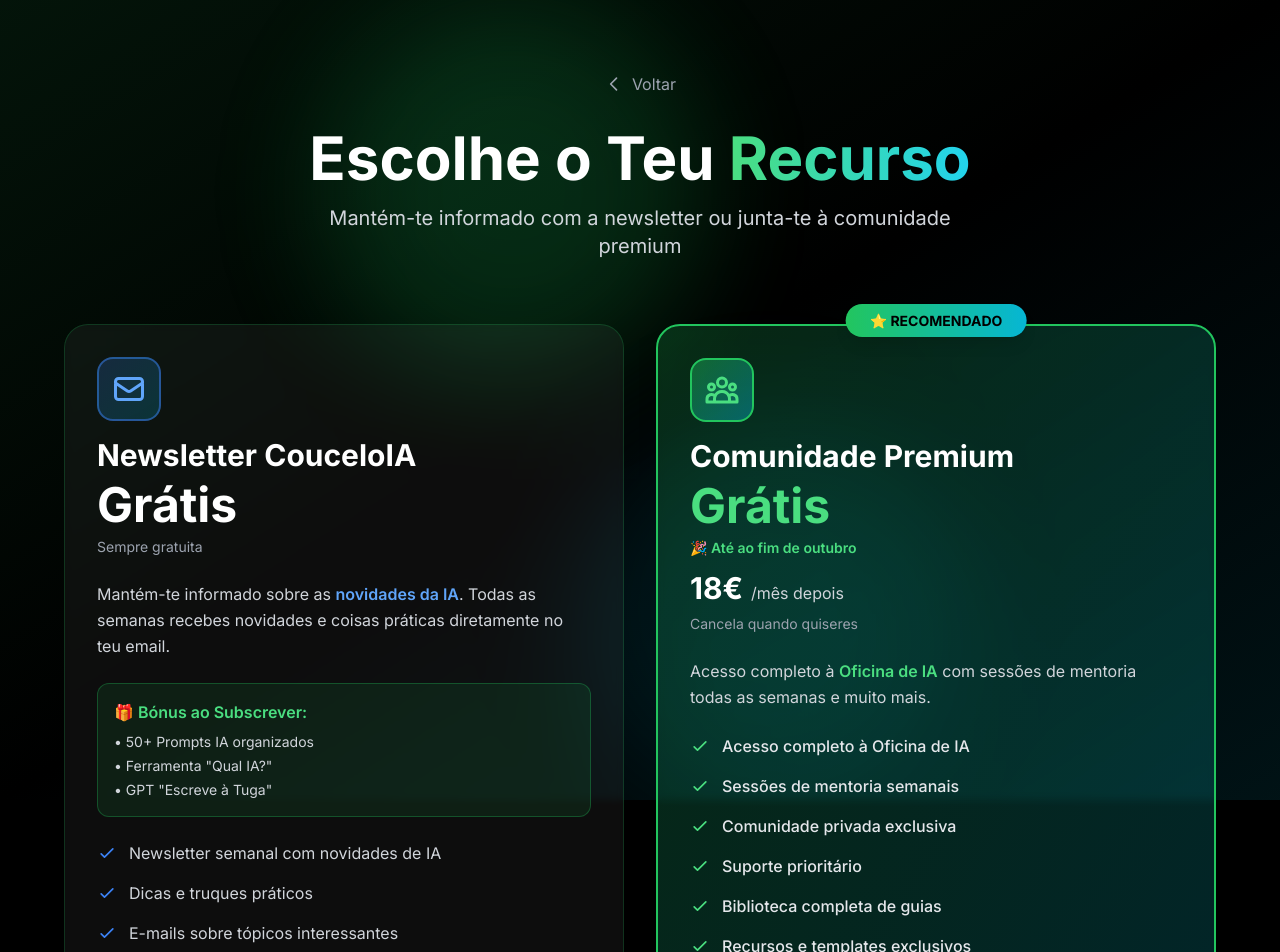
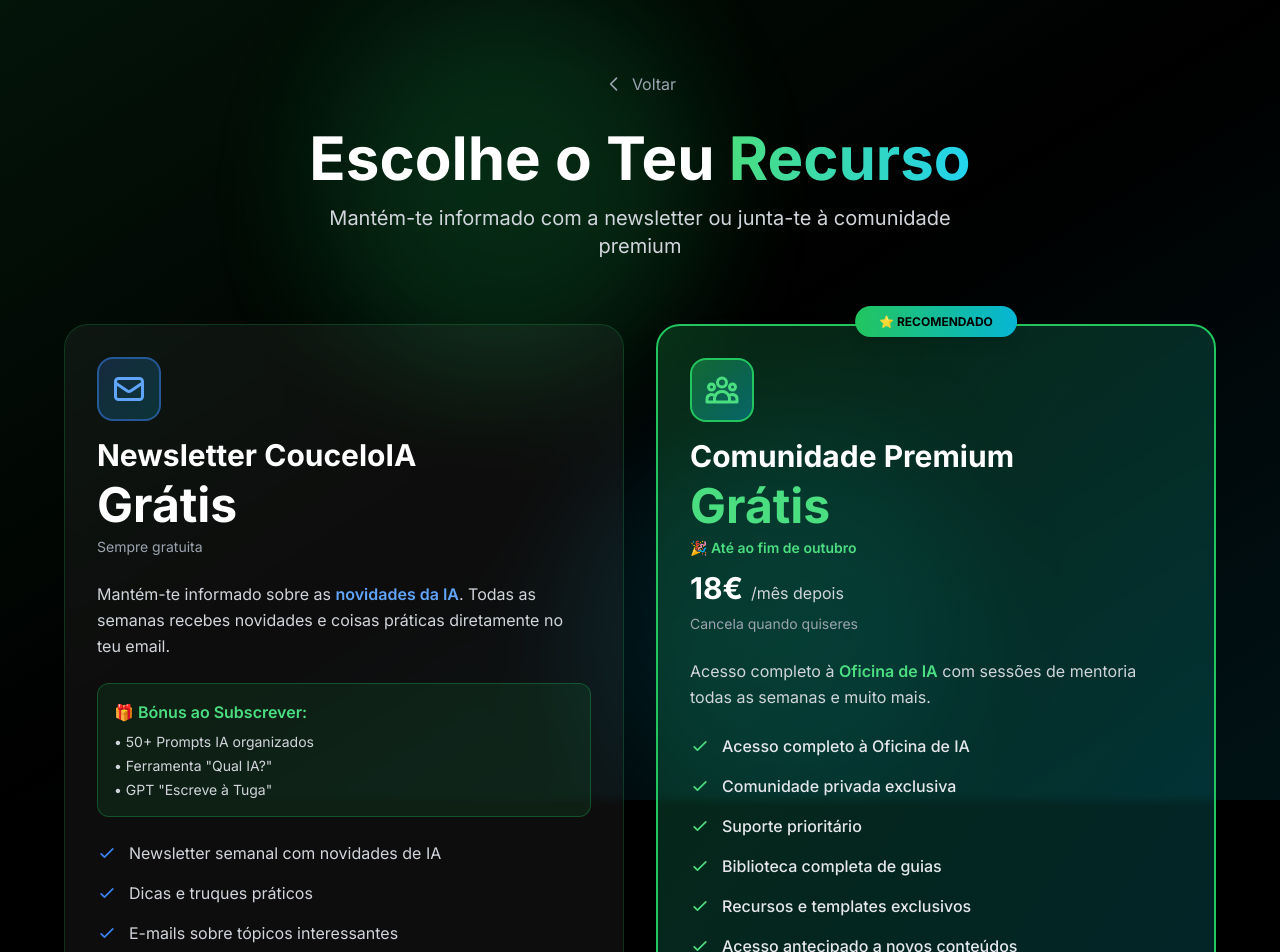
Before and after one commit to nokunta/oficinaia, a Next.js app: page /offer in a window 1280 px wide. Shown: the top 952 px of the page. Built offline with nearby package versions, Linux system fonts and the light colour scheme.

Commit message:
Update offer page

```diff
--- a/app/offer/page.tsx
+++ b/app/offer/page.tsx
@@ -167,7 +167,7 @@
           >
             {/* Popular Badge */}
             <div className="absolute -top-4 left-1/2 transform -translate-x-1/2 z-10">
-              <span className="px-6 py-2 bg-gradient-to-r from-green-500 to-cyan-500 text-black text-sm font-bold rounded-full shadow-lg">
+              <span className="px-6 py-2 bg-gradient-to-r from-green-500 to-cyan-500 text-black text-xs font-bold rounded-full shadow-lg">
                 ⭐ RECOMENDADO
               </span>
             </div>
@@ -200,13 +200,11 @@
               <ul className="space-y-4 mb-8">
                 {[
                   'Acesso completo à Oficina de IA',
-                  'Sessões de mentoria semanais',
                   'Comunidade privada exclusiva',
                   'Suporte prioritário',
                   'Biblioteca completa de guias',
                   'Recursos e templates exclusivos',
                   'Acesso antecipado a novos conteúdos',
-                  'Certificado de conclusão',
                   'Tudo da newsletter incluído',
                 ].map((feature, index) => (
                   <motion.li
```
